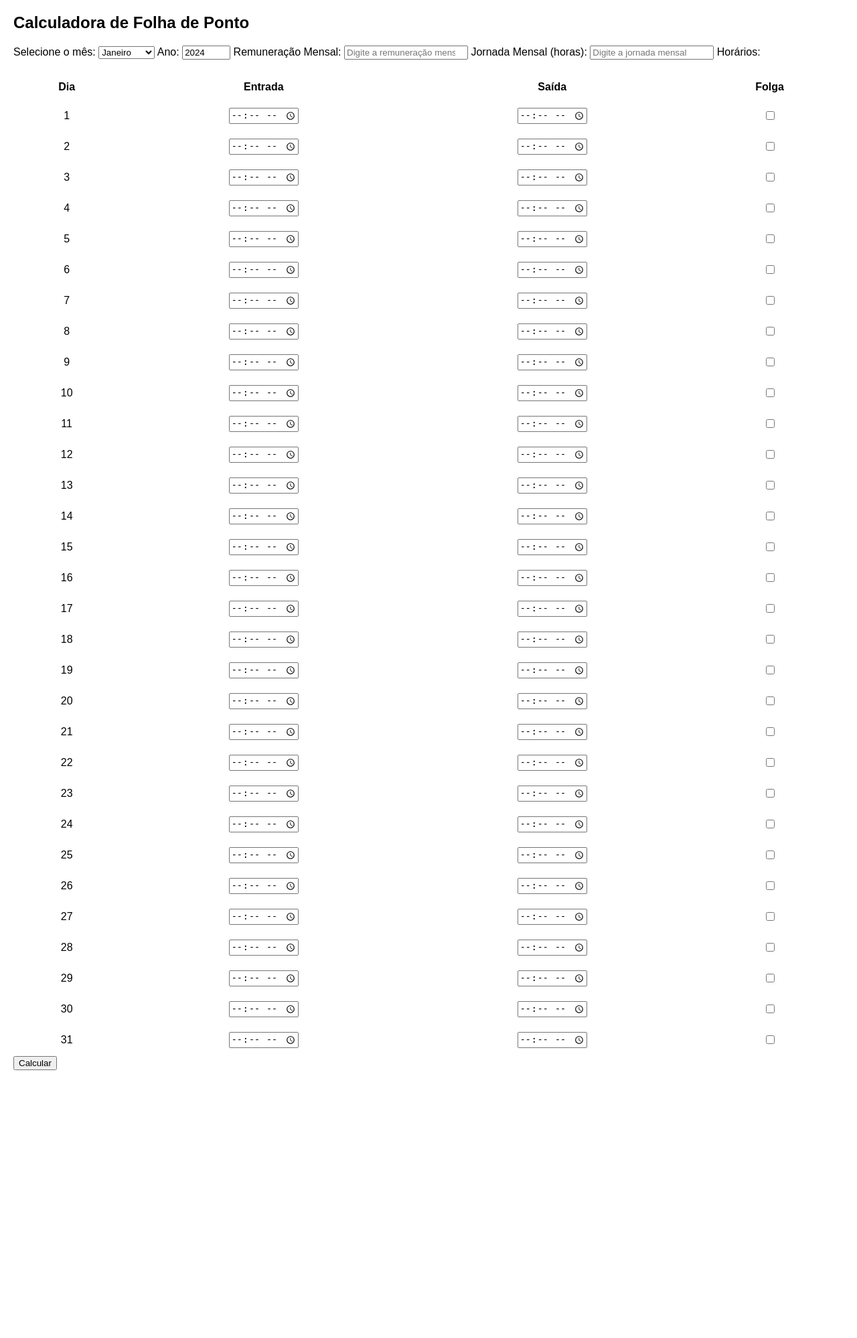
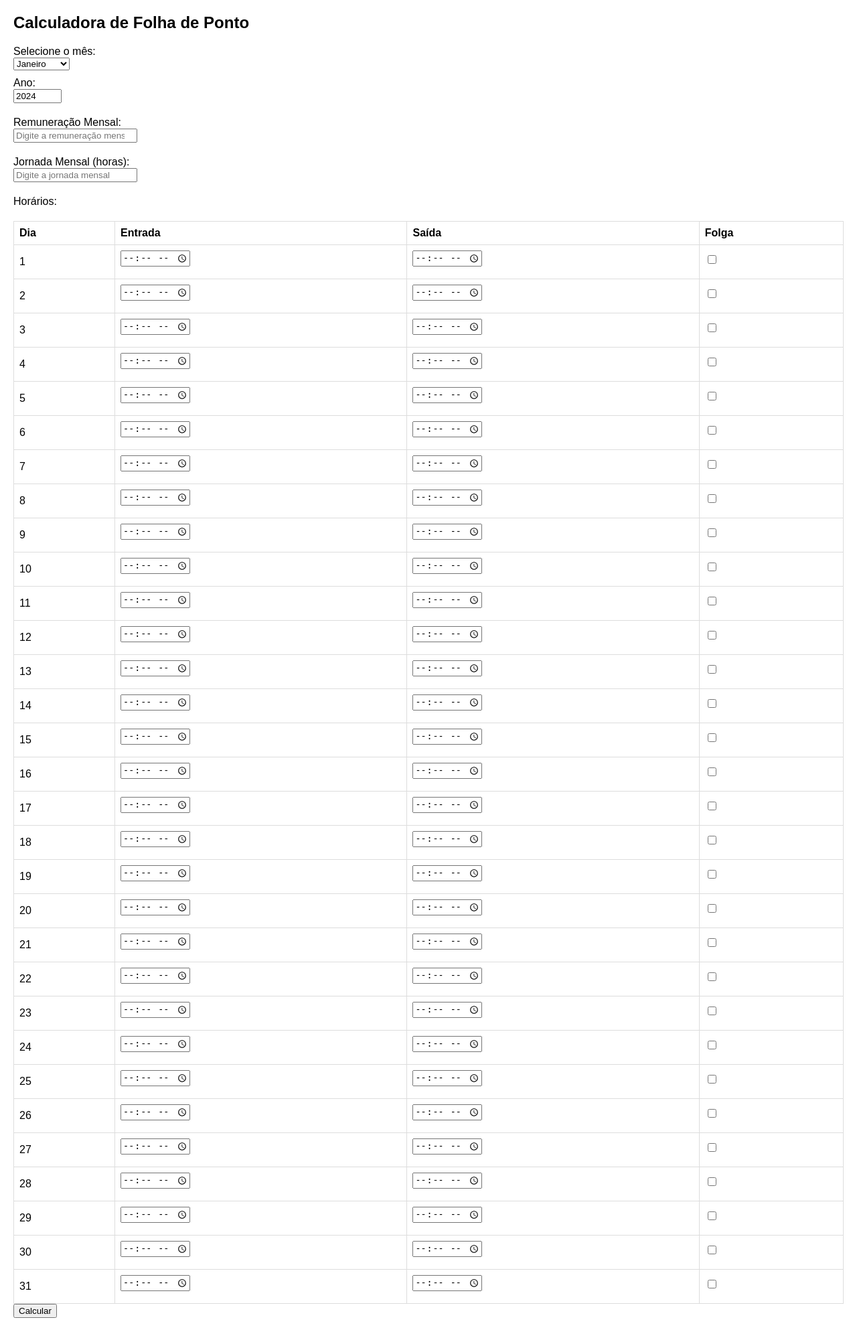
Before and after one commit to mbenitesgit/folhapontoweb, a PHP site: page / in a window 1280 px wide. Shown: the whole page at 67% size. Before the commit the page ends 1598 px from the top, so only its background shows below. Run offline with PHP 8.4, Linux system fonts and the light colour scheme.

Commit message:
Update styles.css

```diff
--- a/styles.css
+++ b/styles.css
@@ -3,16 +3,29 @@ body {
     margin: 20px;
 }
 
-div {
-    margin-bottom: 20px;
+label {
+    display: block;
+    margin-top: 10px;
+}
+
+input {
+    margin-bottom: 10px;
 }
 
 table {
     width: 100%;
     margin-top: 20px;
+    border-collapse: collapse;
 }
 
 th, td {
-    padding: 10px;
-    text-align: center;
+    border: 1px solid #ddd;
+    padding: 8px;
+    text-align: left;
 }
+
+button {
+    margin-top: 10px;
+}
+
+/* Adicione estilos adicionais conforme necessário */
```
